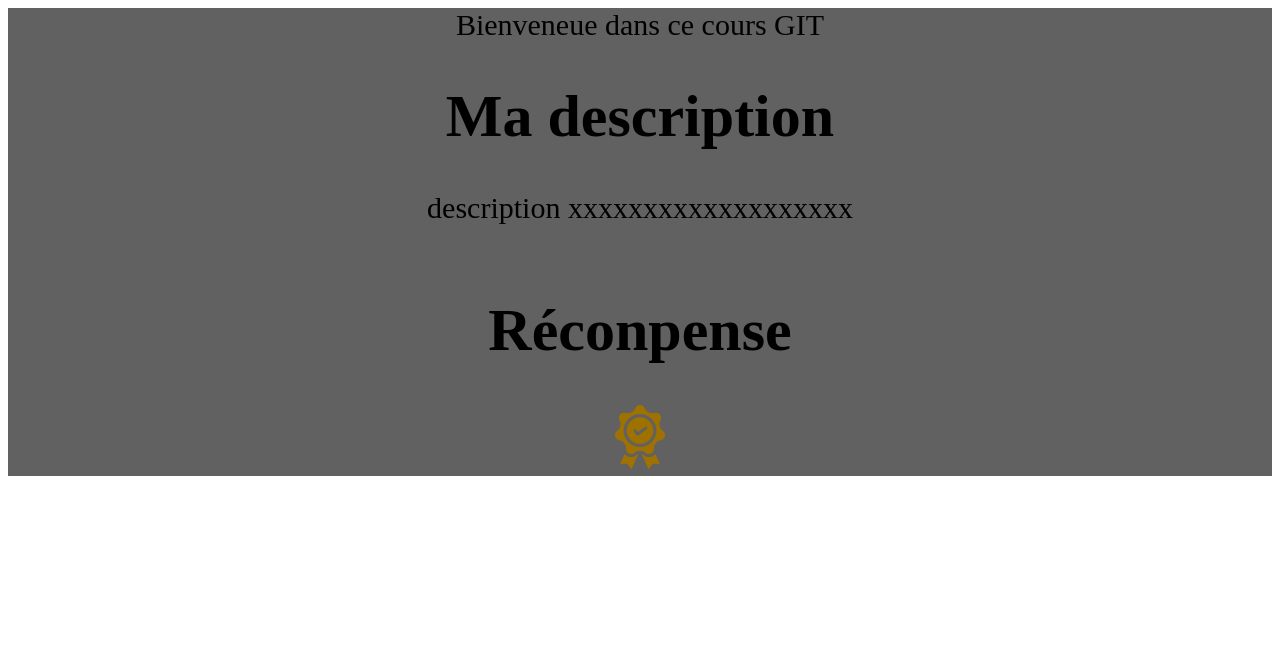
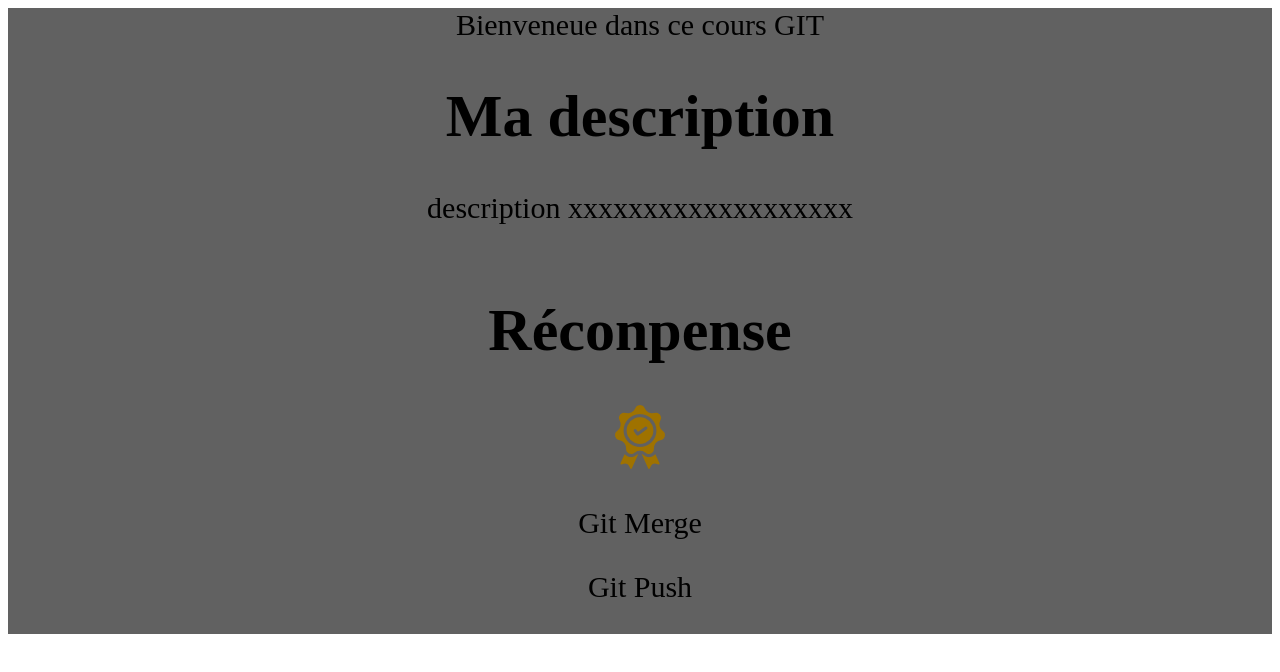
Before and after one commit to VincentLalaurette/mon-super-projet, a plain HTML site: page index.html in a window 1280 px wide. Drawn offline with Linux system fonts and the light colour scheme.

Commit message:
Ajout du Git Push

```diff
--- a/index.html
+++ b/index.html
@@ -25,6 +25,8 @@
       <!--Recompense-->
        <h1>Réconpense</h1>
        <img src="images/medal_bronze.png" alt="médaille">
+       <p>Git Merge</p>
+       <p>Git Push</p>
     </div>
 
 </body>
```
Also changed, not shown: 1 other file.
